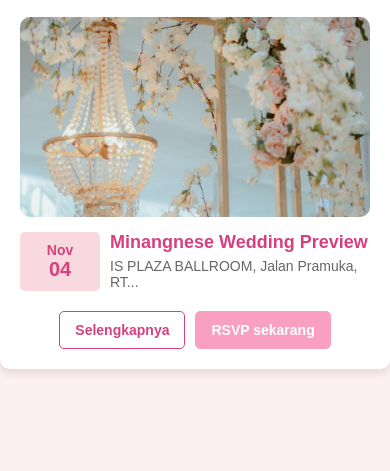
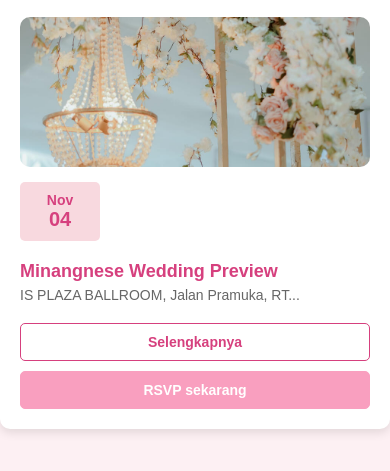
Before and after one commit to crootss/event, a plain HTML site: page index.html in a window 390 px wide. Shown: the part 101-572 px from the top of the page. Drawn offline with Linux system fonts and the light colour scheme.

Commit message:
tambah responsif

```diff
--- a/styles.css
+++ b/styles.css
@@ -120,3 +120,26 @@ body {
     background-color: #d6407e;
     border-color: #d6407e;
 }
+
+
+@media (max-width: 768px) {
+    .event-thumbnail {
+        width: 100%;
+        max-height: 150px; /* Sesuaikan tinggi untuk mobile */
+        object-fit: cover;
+    }
+
+    .event-details {
+        flex-direction: column; /* Supaya detail event lebih rapi di mobile */
+        align-items: flex-start;
+    }
+
+    .event-date {
+        margin-bottom: 10px; /* Tambahkan ruang antara tanggal dan info */
+    }
+
+    .event-actions {
+        flex-direction: column; /* Tombol diatur vertikal di mobile */
+        gap: 10px;
+    }
+}
```
